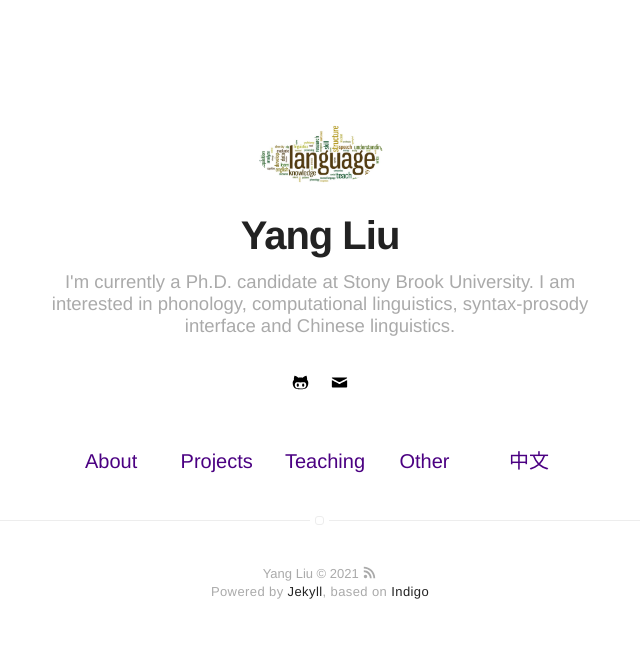
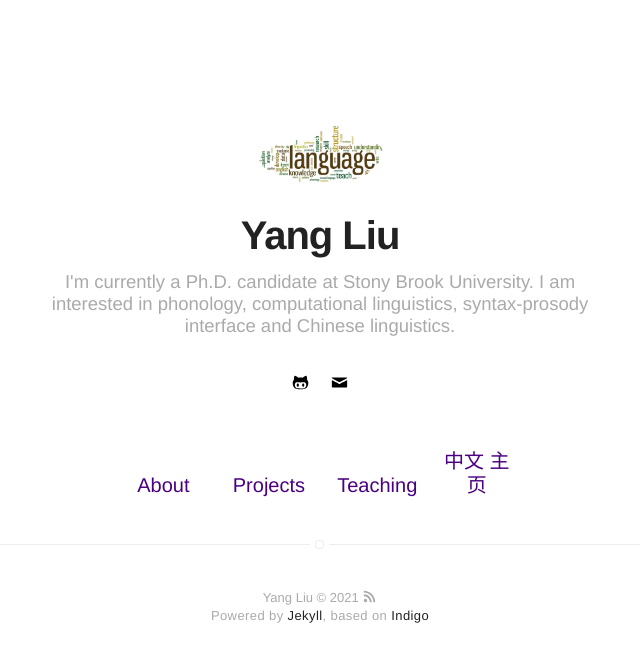
Before and after one commit to coglo/coglo.github.io, a Jekyll site: the page built from index.html, in a window 1280 px wide. Shown: the top 662 px of the page, without its empty margins (320-960 px from the left). Built offline with Jekyll 4.4.1, drawn with Linux system fonts in a browser that asks for light colours.

Commit message:
Update nav.html

```diff
--- a/_includes/nav.html
+++ b/_includes/nav.html
@@ -30,16 +30,10 @@
                 </li>
             {% endif %}
 
-            {% if page.title != "Other" %}
+           {% if site.blog == true %}
+            {% if page.title != "中文 主页" %}
                 <li class="item">
-                    <a class="link" href="{{ site.url }}/Other">Other</a>
-                </li>
-            {% endif %}
-
-                    {% if site.blog == true %}
-            {% if page.title != "中文" %}
-                <li class="item">
-                    <a class="link" href="{{ site.url }}/中文">中文</a>
+                    <a class="link" href="{{ site.url }}/中文 主页">中文 主页</a>
                 </li>
             {% endif %}
         {% endif %}
```
